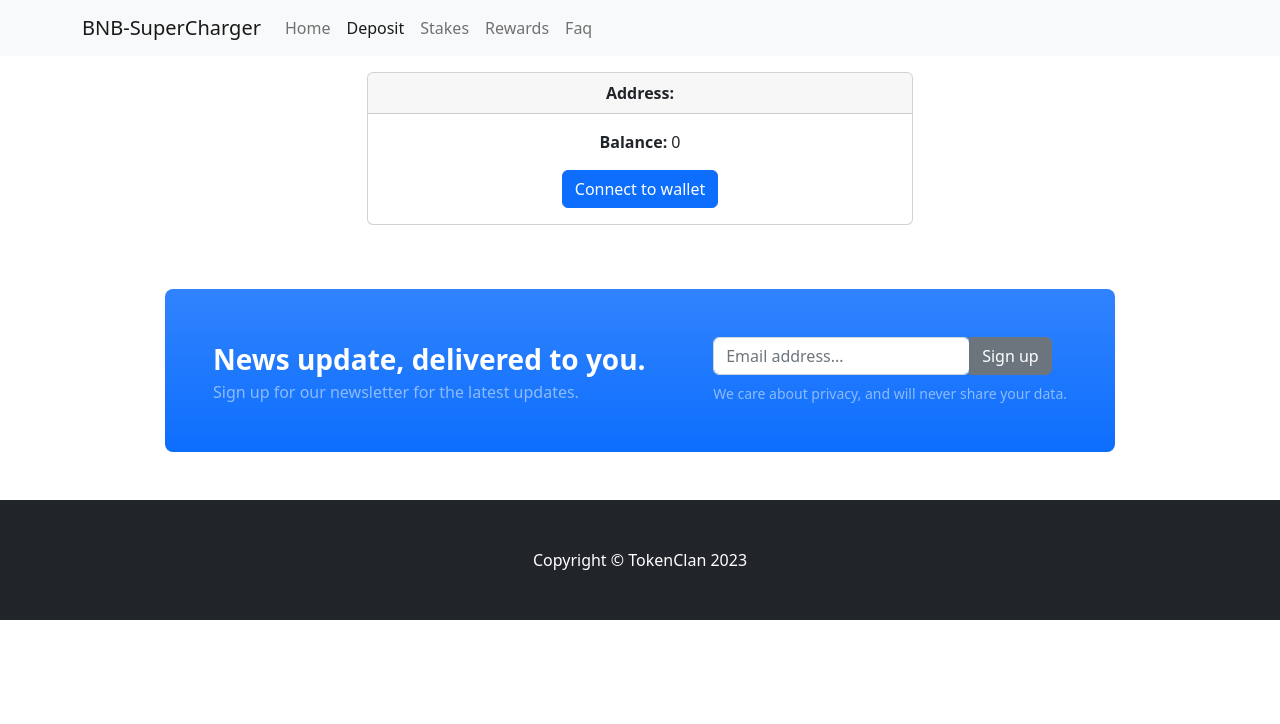
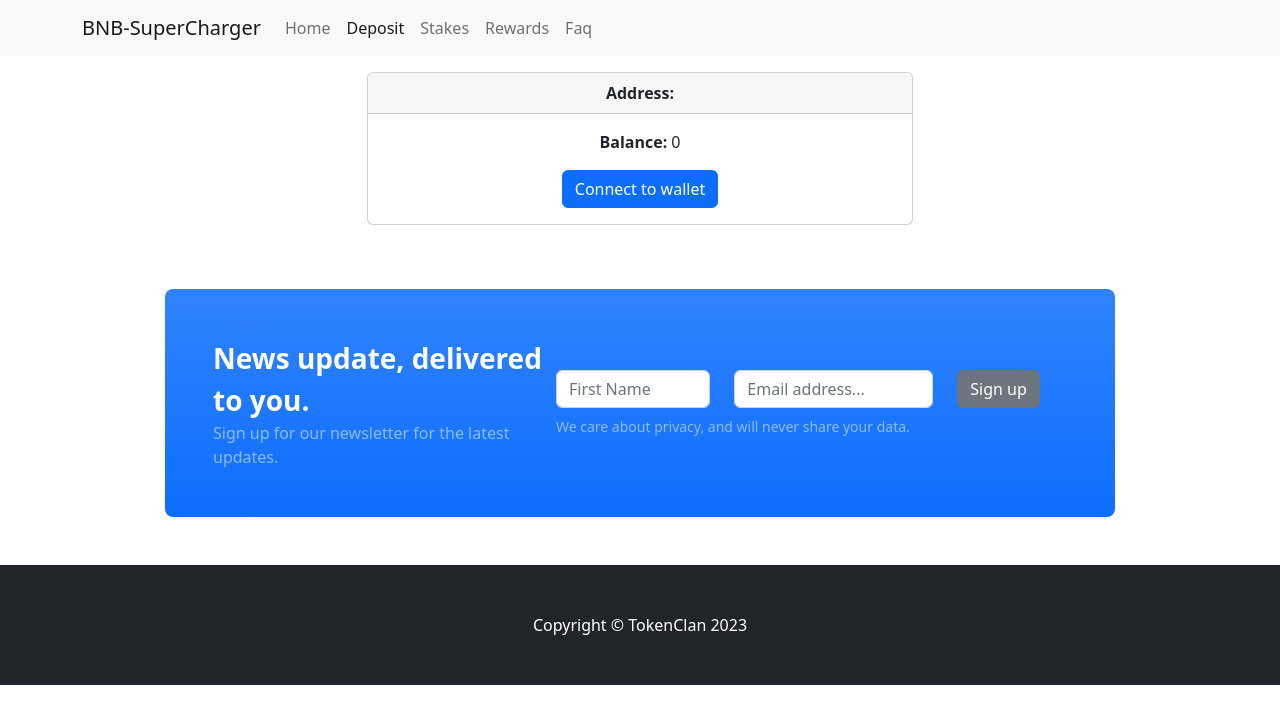
Before and after one commit to warrenseah/reactjs-vault-client, a React (Create React App) app: page /deposit in a window 1280 px wide. Shown: the top 724 px of the page. Built offline with nearby package versions, Linux system fonts and the light colour scheme.

Commit message:
Update CallToAction.js

```diff
--- a/src/components/layout/CallToAction.js
+++ b/src/components/layout/CallToAction.js
@@ -1,13 +1,29 @@
-import { useRef } from "react";
+import { useRef, useState } from "react";
 import { Container, Row } from "react-bootstrap";
 import { showToast } from "../../lib/utils";
 
 const CallToAction = (props) => {
   const emailInput = useRef();
-  const submitHandler = (e) => {
+  const nameInput = useRef();
+
+  const [disableBtn, setDisableBtn] = useState(false);
+
+  const submitHandler = async (e) => {
     e.preventDefault();
     const selectedEmail = emailInput.current.value;
+    const selectedName = nameInput.current.value;
+    const requestOptions = {
+      method: "POST",
+      headers: { "Content-Type": "application/json" },
+      body: JSON.stringify({ first_name: selectedName, email: selectedEmail }),
+    };
+    const response = await fetch("/api/newsletter", requestOptions);
+    const data = await response.json();
+    console.log("frontend: ", data.data);
+    if (data.data.id) {
+      setDisableBtn(true);
       showToast(`User email (${selectedEmail}) is submitted!`, "success");
+    }
   };
 
   return (
@@ -23,9 +39,18 @@ const CallToAction = (props) => {
                 Sign up for our newsletter for the latest updates.
               </div>
             </div>
-            <div className="ms-xl-4">
-              <div className="input-group mb-2">
             <form id="form1" onSubmit={submitHandler}>
+              <div className="row justify-content-end">
+                <div className="col-sm-4 mb-2">
+                  <input
+                    className="form-control"
+                    type="text"
+                    placeholder="First Name"
+                    ref={nameInput}
+                    required
+                  />
+                </div>
+                <div className="col-sm-5 mb-2">
                   <input
                     className="form-control"
                     type="email"
@@ -33,20 +58,28 @@ const CallToAction = (props) => {
                     aria-label="Email address..."
                     aria-describedby="button-newsletter"
                     ref={emailInput}
+                    required
                   />
-                </form>
+                </div>
+                <div className="col-sm-3">
                   <button
                     className="btn btn-secondary"
                     type="submit"
                     form="form1"
+                    disabled={disableBtn}
                   >
-                  Sign up
+                    {disableBtn ? "Done" : "Sign up"}
                   </button>
                 </div>
+              </div>
+              <div className="row">
+                <div className="col">
                   <div className="small text-white-50">
                     We care about privacy, and will never share your data.
                   </div>
                 </div>
+              </div>
+            </form>
           </div>
         </aside>
       </Row>
```
Lines whose indentation alone changed are shown as unchanged.
